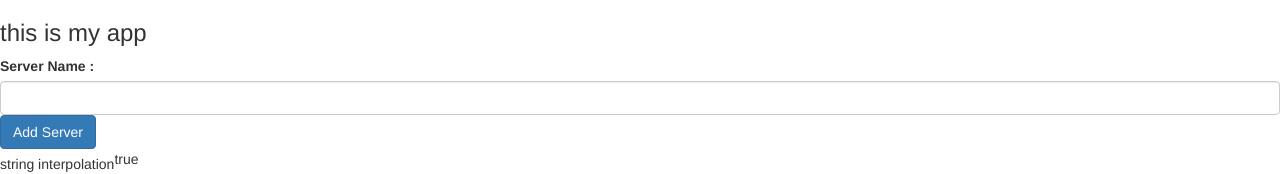
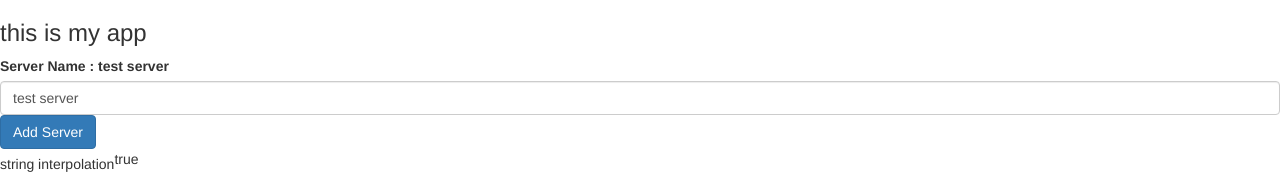
Before and after one commit to sysbender/angular-complete-guide, an Angular app in the folder my-first-app/: page / in a window 1280 px wide. Shown: the top 174 px of the page. Built offline with nearby package versions, Linux system fonts and the light colour scheme.

Commit message:
two way data binding

```diff
--- a/my-first-app/src/app/servers/servers.component.html
+++ b/my-first-app/src/app/servers/servers.component.html
@@ -1,7 +1,10 @@
 <label>Server Name : {{serverName}}</label>
+<!-- <input type="text" class="form-control"
+(input)="OnUpdateServerName($event)">
+-->
+
 <input type="text" class="form-control"
-(input)="OnUpdateServerName($event)">
-
+[(ngModel)]="serverName">
 
 <button class="btn btn-primary" [disabled]="!allowNewServer"
 (click)="onCreateServer()">Add Server</button>
--- a/my-first-app/src/app/servers/servers.component.ts
+++ b/my-first-app/src/app/servers/servers.component.ts
@@ -8,7 +8,7 @@ import { Component, OnInit } from '@angular/core';
 export class ServersComponent implements OnInit {
   allowNewServer = false;
   serverCreationStatus = 'No Server was created';
-  serverName = '';
+  serverName = 'test server';
 
   constructor() {
     setTimeout(() => {
```
